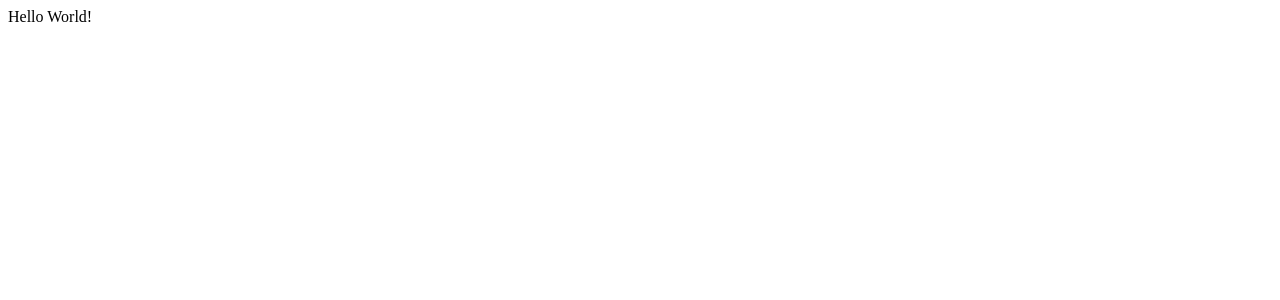
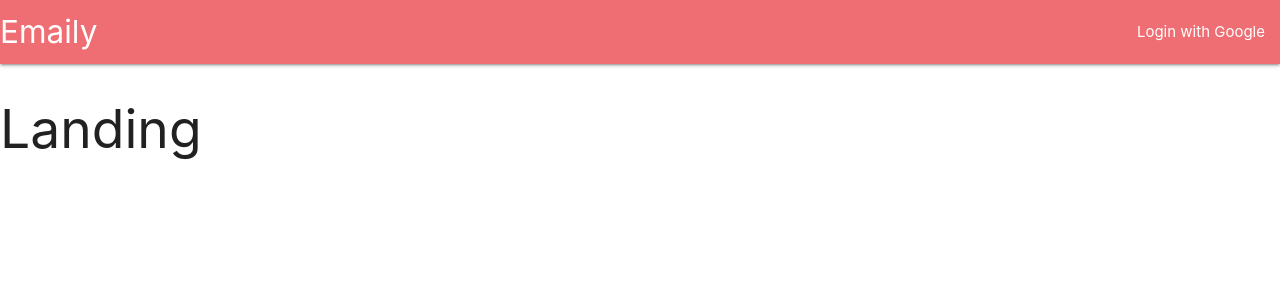
Before and after one commit to amxavier68/campaignManager, a React (Create React App) app in the folder client/: page / in a window 1280 px wide. Shown: the top 300 px of the page. Built offline with nearby package versions, Linux system fonts and the light colour scheme.

Commit message:
Added materialize css

```diff
--- a/client/package.json
+++ b/client/package.json
@@ -8,6 +8,7 @@
     "@testing-library/react": "^9.3.2",
     "@testing-library/user-event": "^7.1.2",
     "http-proxy-middleware": "^0.20.0",
+    "materialize-css": "^1.0.0-rc.2",
     "react": "^16.12.0",
     "react-dom": "^16.12.0",
     "react-redux": "^7.1.3",
--- a/client/src/components/App.js
+++ b/client/src/components/App.js
@@ -1,9 +1,22 @@
 import React from 'react';
+import { BrowserRouter as Router, Route } from 'react-router-dom';
+import Header from './Header';
+
+const Dashboard = () => <h2>Dashboard</h2>;
+const SurveyNew = () => <h2>SurveyNew</h2>;
+const Landing = () => <h2>Landing</h2>;
 
 const App = () => {
     return (
         <div>
-            Hello World!
+            <Router>
+                <div>
+                    <Header />
+                    <Route exact path="/" component={Landing} />
+                    <Route exact path="/surveys" component={Dashboard} />
+                    <Route path="/surveys/new" component={SurveyNew} />
+                </div>
+            </Router>
         </div>
     )
 }
--- /dev/null
+++ b/client/src/components/Header.js
@@ -0,0 +1,20 @@
+import React, { Component } from 'react';
+
+class Header extends Component {
+    render() {
+        return (
+            <nav>
+            <div className="nav-wrapper">
+              <a href="/" className="left brand-logo">Emaily</a>
+              <ul id="nav-mobile" className="right hide-on-med-and-down">
+                  <li><a>Login with Google</a></li>
+                {/* <li><a href="sass.html">Dasboard</a></li>
+                <li><a href="badges.html">Settings</a></li> */}
+              </ul>
+            </div>
+          </nav>
+        )
+    }
+}
+
+export default Header;
--- a/client/src/index.js
+++ b/client/src/index.js
@@ -1,5 +1,15 @@
+import 'materialize-css/dist/css/materialize.min.css';
 import React from 'react';
 import ReactDOM from 'react-dom';
+import { Provider } from 'react-redux';
+import { createStore, applyMiddleware } from 'redux';
+
 import App from './components/App';
+import reducers from './reducers';
 
-ReactDOM.render(<App />, document.getElementById('root'));
+const store = createStore(reducers, {},  applyMiddleware());
+
+ReactDOM.render(
+    <Provider store={store}><App /></Provider>,
+    document.getElementById('root')
+);
--- /dev/null
+++ b/client/src/reducers/authReducer.js
@@ -0,0 +1,7 @@
+export default function(state = {}, action){
+    switch (action.type){
+        default:
+            return state;
+    }
+
+}
--- /dev/null
+++ b/client/src/reducers/index.js
@@ -0,0 +1,6 @@
+import { combineReducers } from 'redux';
+import authReducer from './authReducer';
+
+export default combineReducers({
+    auth: authReducer
+});
```
Also changed, not shown: 1 other file (tests, documents, lock files or other folders).
